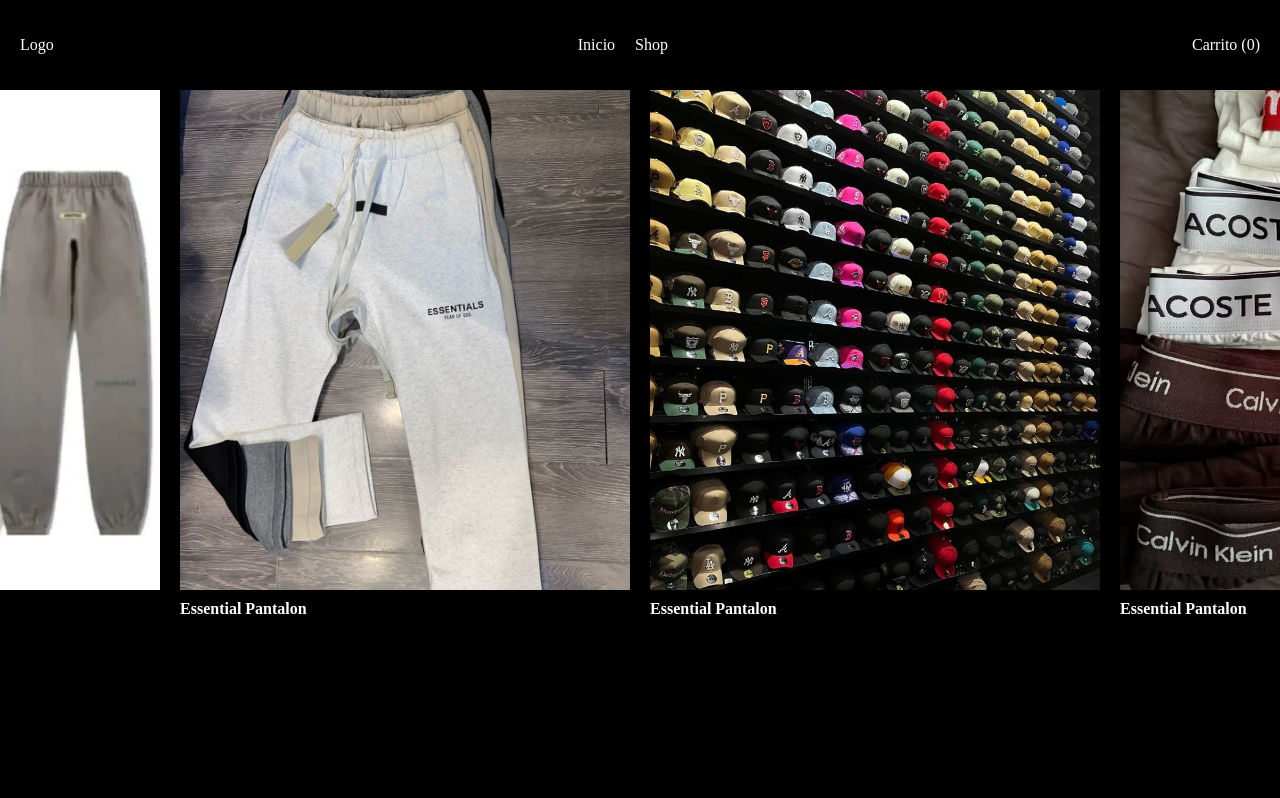
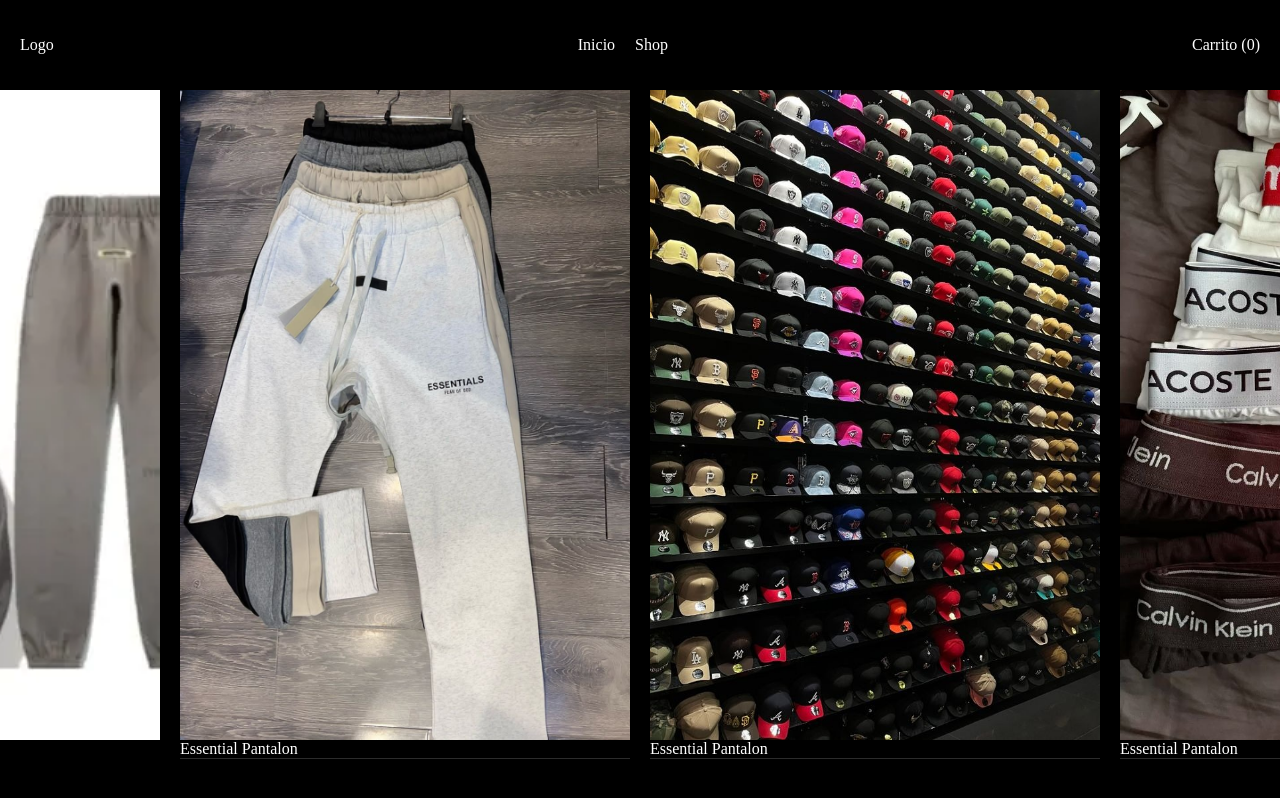
Before and after one commit to roloar7/TiendaAG, a React (Vite) app in the folder Tienda/: page / in a window 1280 px wide. Shown: the top 798 px of the page. Built offline with nearby package versions, Linux system fonts and the light colour scheme.

Commit message:
Barra blanca

```diff
--- a/Tienda/src/App.css
+++ b/Tienda/src/App.css
@@ -52,7 +52,7 @@ nav {
 
 .imagen-box {
   width: 100%;
-  height: 500px;
+  height: 650px;
   overflow: hidden;
   cursor: pointer;
 }
@@ -68,14 +68,3 @@ nav {
   transform: scale(1.05);
   transition: 0.6s ease-in;
 }
-
-.titulo-card {
-  font-weight: 600;
-  margin-top: 10px;
-  height: 20px;
-}
-
-.titulo {
-  height: 30px;
-  align-items: center;
-}
```
